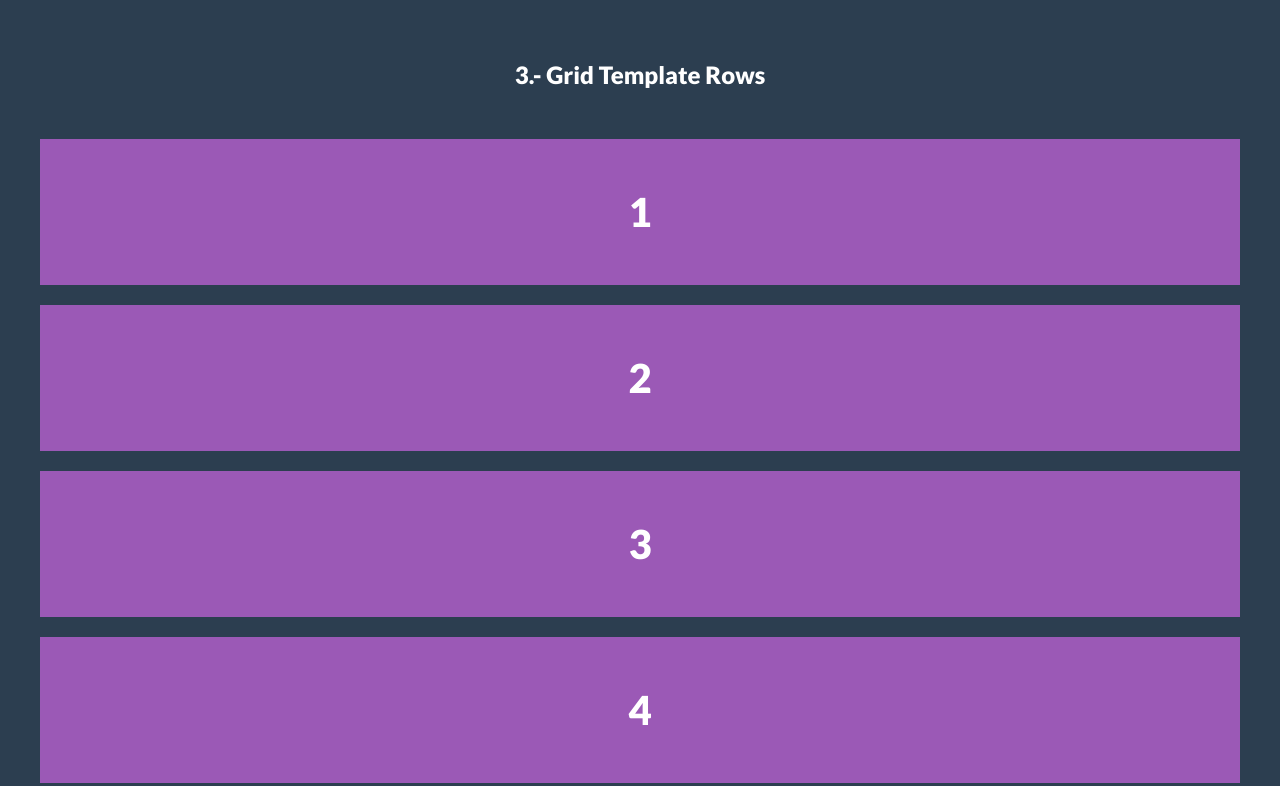
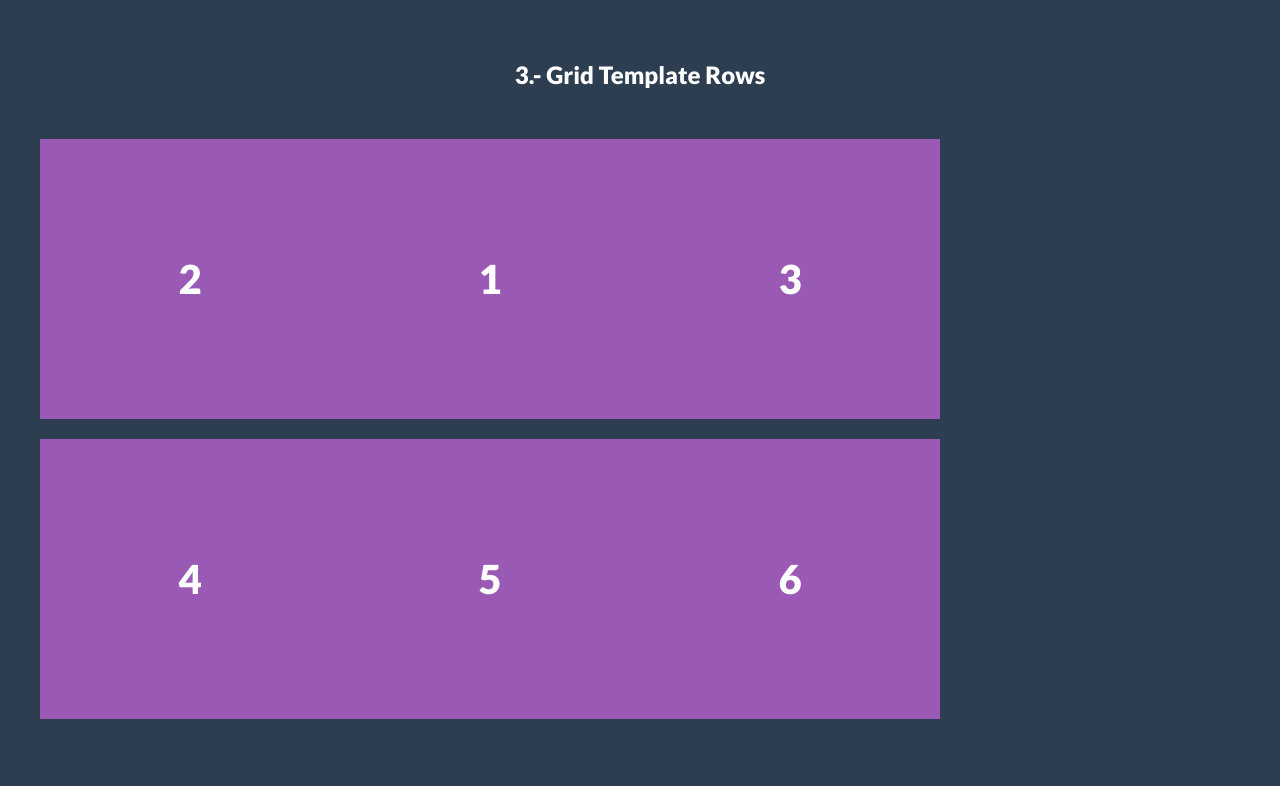
Before and after one commit to sinoe9891/curso-grid, a plain HTML site: page index.html in a window 1280 px wide. Shown: the part 1480-2266 px from the top of the page. Drawn offline with Linux system fonts and the light colour scheme.

Commit message:
Grid Template Rows

```diff
--- a/css/style.css
+++ b/css/style.css
@@ -35,7 +35,6 @@ body {
     padding: 0;
 }
 
-
 h1, h2 {
     color: var(--blanco);
     text-align: center;
@@ -46,6 +45,7 @@ h1, h2 {
     max-width: 120rem;
     margin: 0 auto;
 }
+
 .box {
     background-color: var(--box);
     color: var(--blanco);
@@ -64,7 +64,8 @@ h1, h2 {
 /* Grid Template columns */
 .grid-2{
 	display: grid;
-	grid-template-columns: 300px 300px 300px;
+	/* grid-template-columns: 300px 300px 300px;  */
+	grid-template-columns: repeat(3,300px);
 }
 .grid-2 .box:nth-child(2){
 	/* La posición del elemento 2 quiero que inicie desde la posición 1 y termine en 2 */
@@ -77,7 +78,19 @@ h1, h2 {
 /* Grid Template Rows */
 .grid-3{
 	display: grid;
+	/* grid-template-rows: 300px 300px 300px 300px 300px 300px; */
+	/* 6 filas */
+	/* grid-template-rows: repeat(6, 300px); */
+	grid-template-rows: repeat(2, 300px);
+	/* 6 Columnas */
+	grid-template-columns: repeat(3,300px);
 }
+.grid-3 .box:nth-child(2){
+	/* grid-row-start: 1;
+	grid-row-end: 2; */
+	grid-row: 1/2;
+}
+
 .grid-4{
 	display: grid;
 }
```
